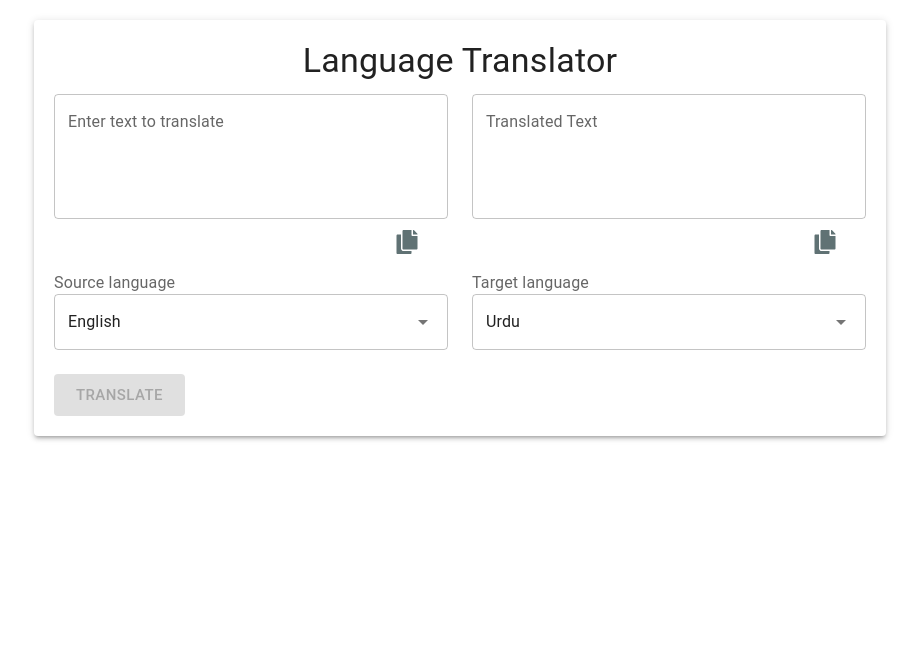
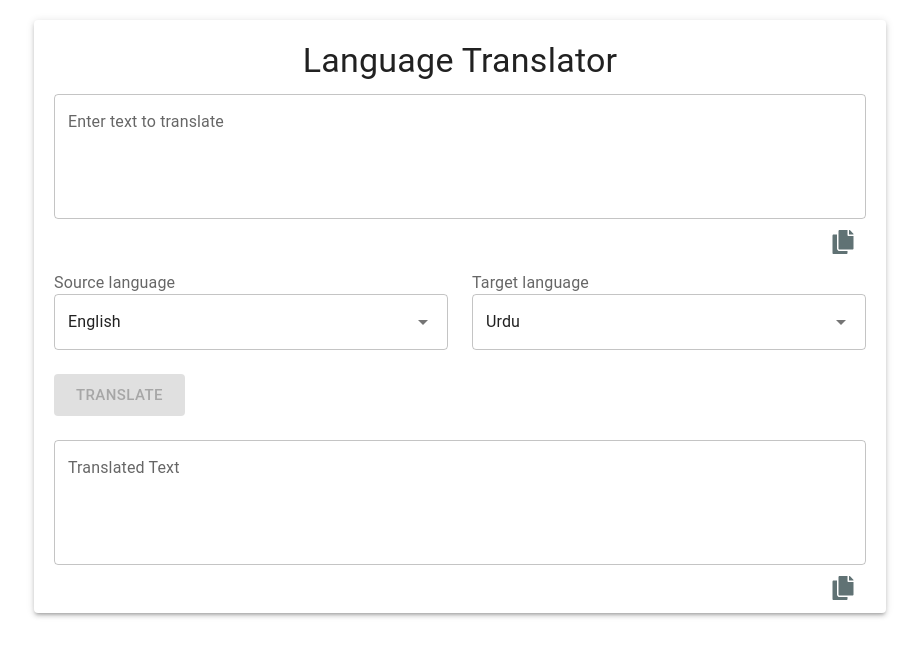
Before and after one commit to osmant99/language_translator, a React (Create React App) app: page / in a window 1280 px wide. Shown: the top 656 px of the page, without its empty margins (180-1099 px from the left). Built offline with nearby package versions, Linux system fonts and the light colour scheme.

Commit message:
ui ux change

```diff
--- a/package.json
+++ b/package.json
@@ -16,6 +16,7 @@
     "@testing-library/jest-dom": "^5.17.0",
     "@testing-library/react": "^13.4.0",
     "@testing-library/user-event": "^13.5.0",
+    "gh-pages": "^6.1.0",
     "react": "^18.2.0",
     "react-dom": "^18.2.0",
     "react-hook-form": "^7.49.2",
--- a/src/components/LangTo.js
+++ b/src/components/LangTo.js
@@ -2,6 +2,10 @@ import React from "react";
 import { Grid, MenuItem, InputLabel, Select } from "@mui/material";
 import countries from "../countries";
 const LangTo = ({ TranslateTo, setTransTo }) => {
+  const filterCountries = countries.filter((country) => {
+    return country.id !== 1;
+  });
+  console.log(filterCountries);
   return (
     <>
       <Grid item xs={6}>
@@ -13,7 +17,7 @@ const LangTo = ({ TranslateTo, setTransTo }) => {
           onChange={(e) => setTransTo(e.target.value)}
           fullWidth
         >
-          {countries.map((country) => (
+          {filterCountries.map((country) => (
             <MenuItem value={country.code} key={country.id}>
               {country.lang}
             </MenuItem>
--- a/src/components/LanguageTranslator.js
+++ b/src/components/LanguageTranslator.js
@@ -30,7 +30,7 @@ const LanguageTranslator = ({
             Language Translator
           </Typography>
           <Grid container spacing={3}>
-            <Grid className="input_copy" item xs={6}>
+            <Grid className="input_copy" item xs={12}>
               <TextField
                 label="Enter text to translate"
                 fullWidth
@@ -43,13 +43,6 @@ const LanguageTranslator = ({
               <FaCopy role="button" onClick={handleCopyInput} />
             </Grid>
 
-            <OutputTxt
-              outputText={outputText}
-              setOutputText={setOutputText}
-              fetchErr={fetchErr}
-              handleCopyOutput={handleCopyOutput}
-            />
-
             <LangFrom
               TranslateFrom={TranslateFrom}
               setTransFrom={setTransFrom}
@@ -61,6 +54,12 @@ const LanguageTranslator = ({
               inputText={inputText}
               handleTranslate={handleTranslate}
             />
+            <OutputTxt
+              outputText={outputText}
+              setOutputText={setOutputText}
+              fetchErr={fetchErr}
+              handleCopyOutput={handleCopyOutput}
+            />
           </Grid>
         </Paper>
       </Container>
--- a/src/components/OutputTxt.js
+++ b/src/components/OutputTxt.js
@@ -9,7 +9,7 @@ const OutputTxt = ({
 }) => {
   return (
     <>
-      <Grid item xs={6}>
+      <Grid item xs={12}>
         <TextField
           label="Translated Text"
           fullWidth
--- a/src/index.css
+++ b/src/index.css
@@ -1,6 +1,6 @@
 svg {
   position: relative;
-  right: -90%;
+  right: -95%;
   top: 7%;
   width: 36px;
   min-width: 36px;
@@ -15,18 +15,13 @@ svg:hover {
   color: steelblue;
   outline: none;
 }
-@media (min-width: 375px) {
-  svg {
-    right: -65%;
-  }
-}
-@media (min-width: 450px) {
-  svg {
-    right: -75%;
-  }
-}
-@media (min-width: 575px) {
+@media (max-width: 410px) {
   svg {
     right: -85%;
   }
 }
+@media (max-width: 875px) {
+  svg {
+    right: -90%;
+  }
+}
```
Also changed, not shown: 1 other file (tests, documents, lock files or other folders).
